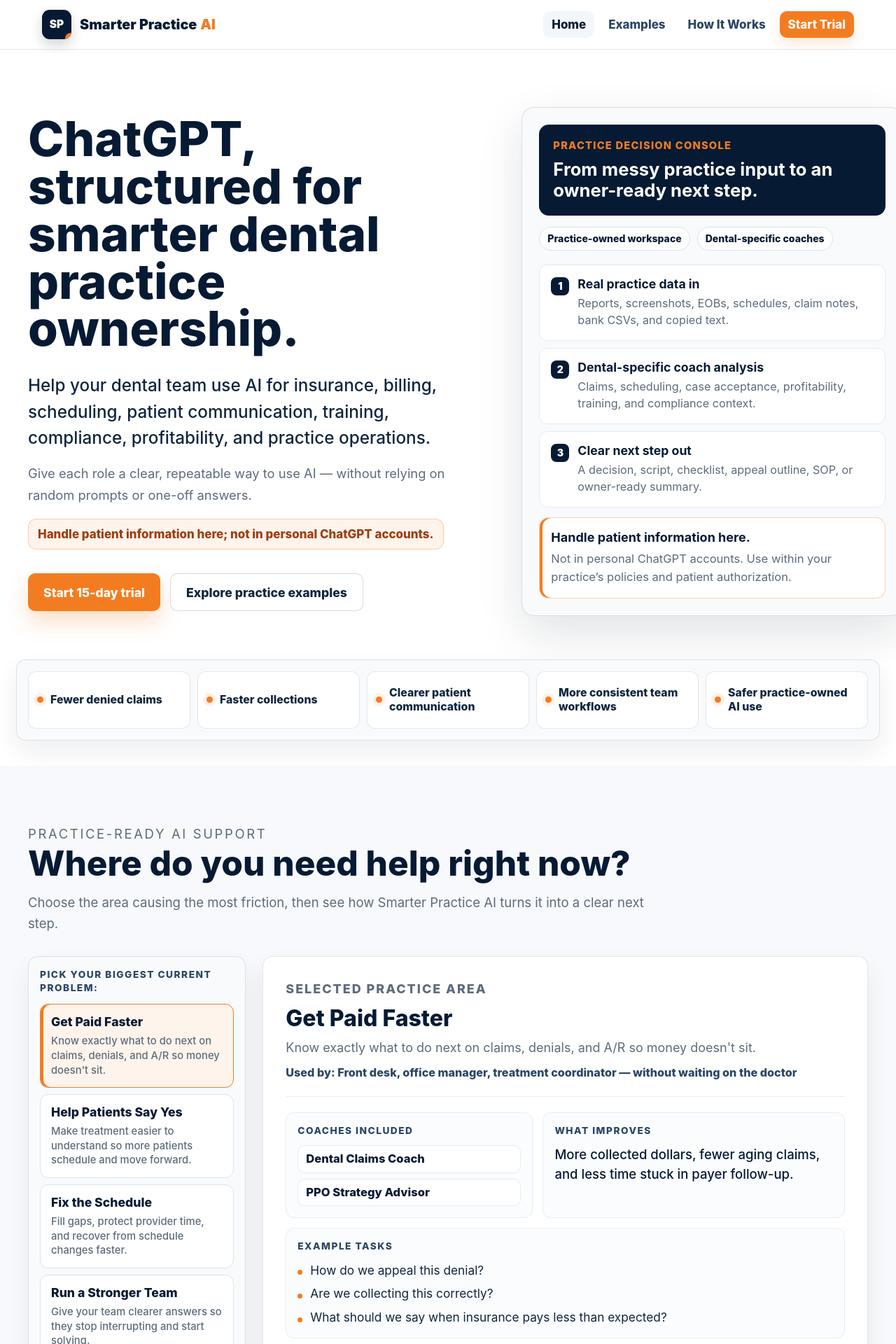
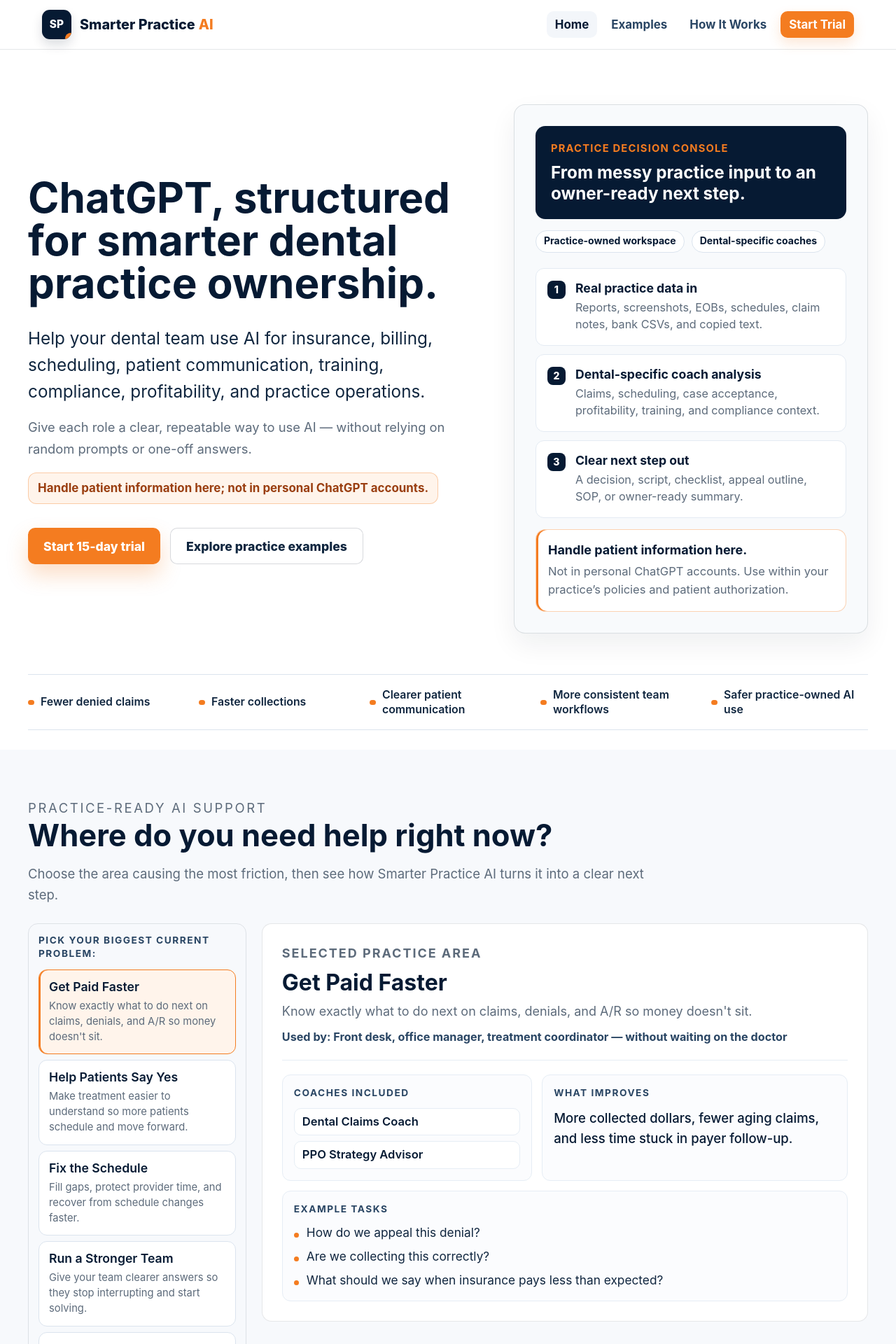
Before and after one commit to jeremyphelps-SP/smarterpractice-site, a React (Vite) app: page / in a window 1280 px wide. Shown: the top 1920 px of the page at 70% size. Built offline with nearby package versions, Linux system fonts and the light colour scheme.

Commit message:
Polish premium brand refinement

```diff
--- a/src/components/CoachCapabilities.css
+++ b/src/components/CoachCapabilities.css
@@ -1,7 +1,7 @@
 .coach-capabilities {
   max-width: var(--section-max-width);
   margin: 0 auto;
-  padding: 82px 20px 76px;
+  padding: 68px 20px 58px;
   color: var(--navy-800);
   font-family: var(--sans);
   text-align: left;
@@ -9,23 +9,23 @@
 
 .coach-capabilities__intro {
   max-width: 880px;
-  margin-bottom: 32px;
+  margin-bottom: 26px;
 }
 
 .coach-capabilities__eyebrow {
   margin: 0 0 10px;
   color: var(--accent);
   font-size: 0.78rem;
-  font-weight: 800;
+  font-weight: 680;
   letter-spacing: 0.14em;
 }
 
 .coach-capabilities__intro h2 {
   margin: 0 0 14px;
   color: var(--navy-900);
-  font-size: clamp(1.8rem, 4vw, 2.75rem);
-  font-weight: 760;
-  line-height: 1.1;
+  font-size: clamp(1.75rem, 3.4vw, 2.45rem);
+  font-weight: 680;
+  line-height: 1.14;
   letter-spacing: 0;
 }
 
@@ -41,13 +41,13 @@
   margin-top: 14px;
   color: var(--navy-800);
   font-size: 0.98rem;
-  font-weight: 700;
+  font-weight: 620;
 }
 
 .coach-capabilities__layout {
   display: grid;
   grid-template-columns: minmax(260px, 0.36fr) minmax(0, 1fr);
-  gap: 24px;
+  gap: 22px;
   align-items: start;
 }
 
@@ -56,12 +56,12 @@
   border: 1px solid var(--card-border);
   border-radius: var(--card-radius);
   background: var(--paper);
-  box-shadow: var(--card-shadow-soft);
+  box-shadow: none;
 }
 
 .coach-capabilities__selector {
-  padding: 16px;
-  background: #f8fafc;
+  padding: 14px;
+  background: transparent;
 }
 
 .coach-capabilities__selector-label,
@@ -70,7 +70,7 @@
   margin: 0;
   color: var(--navy-700);
   font-size: 0.76rem;
-  font-weight: 800;
+  font-weight: 650;
   letter-spacing: 0.11em;
   line-height: 1.35;
   text-transform: uppercase;
@@ -78,7 +78,7 @@
 
 .coach-capabilities__selector-list {
   display: grid;
-  gap: 9px;
+  gap: 8px;
   margin-top: 14px;
 }
 
@@ -86,7 +86,7 @@
   display: grid;
   gap: 5px;
   width: 100%;
-  padding: 14px 15px;
+  padding: 13px 14px;
   border: 1px solid var(--border);
   border-radius: var(--radius-md);
   background: #ffffff;
@@ -104,7 +104,7 @@
 .coach-capabilities__category-button:hover,
 .coach-capabilities__category-button:focus-visible {
   border-color: rgba(7, 24, 44, 0.2);
-  background: #f8fafc;
+  background: #fbfcfe;
   transform: translateY(-1px);
 }
 
@@ -116,27 +116,27 @@
 .coach-capabilities__category-button[aria-pressed="true"] {
   border-color: var(--accent);
   background: var(--accent-soft);
-  box-shadow: inset 4px 0 0 var(--accent);
+  box-shadow: inset 2px 0 0 var(--accent);
 }
 
 .coach-capabilities__category-button span {
   color: var(--navy-900);
   font-size: 0.98rem;
-  font-weight: 800;
+  font-weight: 640;
   line-height: 1.3;
 }
 
 .coach-capabilities__category-button small {
   color: var(--text);
   font-size: 0.82rem;
-  font-weight: 500;
-  line-height: 1.4;
+  font-weight: 400;
+  line-height: 1.48;
 }
 
 .coach-capabilities__detail {
   display: grid;
-  gap: 22px;
-  padding: clamp(24px, 3vw, 32px);
+  gap: 20px;
+  padding: clamp(22px, 3vw, 28px);
 }
 
 .coach-capabilities__detail-header {
@@ -150,7 +150,7 @@
   margin: 0;
   color: var(--navy-900);
   font-size: clamp(1.45rem, 2.5vw, 2rem);
-  font-weight: 760;
+  font-weight: 660;
   line-height: 1.15;
 }
 
@@ -164,7 +164,7 @@
 .coach-capabilities__detail-header .coach-capabilities__used-by {
   color: var(--navy-700);
   font-size: 0.9rem;
-  font-weight: 800;
+  font-weight: 650;
 }
 
 .coach-capabilities__detail-grid {
@@ -200,7 +200,7 @@
   color: var(--navy-900);
   padding: 8px 11px;
   font-size: 0.92rem;
-  font-weight: 800;
+  font-weight: 600;
   line-height: 1.3;
 }
 
@@ -208,8 +208,8 @@
   margin: 12px 0 0;
   color: var(--navy-900);
   font-size: 1.03rem;
-  font-weight: 500;
-  line-height: 1.5;
+  font-weight: 450;
+  line-height: 1.55;
 }
 
 .coach-capabilities__task-list li {
--- a/src/components/Footer.css
+++ b/src/components/Footer.css
@@ -38,7 +38,7 @@
 .site-footer__links a {
   color: rgba(255, 255, 255, 0.82);
   font-size: 0.92rem;
-  font-weight: 750;
+  font-weight: 620;
   text-decoration: none;
 }
 
--- a/src/components/Hero.css
+++ b/src/components/Hero.css
@@ -1,42 +1,47 @@
 .homepage-hero {
-  padding: 82px 20px 0;
+  padding: 78px 20px 0;
   color: var(--navy-800);
   background: #ffffff;
   font-family: var(--sans);
 }
 
+.homepage-hero,
+.homepage-hero * {
+  box-sizing: border-box;
+}
+
 .homepage-hero__inner {
   display: grid;
-  grid-template-columns: minmax(0, 1.05fr) minmax(380px, 0.82fr);
-  gap: clamp(44px, 6vw, 72px);
+  grid-template-columns: minmax(0, 1fr) minmax(420px, 0.82fr);
+  gap: clamp(52px, 6vw, 80px);
   align-items: center;
   max-width: var(--section-max-width);
   margin: 0 auto;
-  padding-bottom: 62px;
+  padding-bottom: 58px;
   text-align: left;
 }
 
 .homepage-hero__content {
   min-width: 0;
-  max-width: 760px;
+  max-width: 720px;
 }
 
 .homepage-hero h1 {
   margin: 6px 0 0;
   color: var(--navy-900);
-  font-size: clamp(2.95rem, 5.4vw, 5rem);
-  font-weight: 760;
+  font-size: clamp(2.72rem, 4.7vw, 4.25rem);
+  font-weight: 690;
   letter-spacing: 0;
-  line-height: 0.98;
+  line-height: 1.01;
 }
 
 .homepage-hero__lead {
-  max-width: 720px;
+  max-width: 690px;
   margin: 28px 0 0;
   color: var(--navy-800);
   font-size: clamp(1.15rem, 2vw, 1.35rem);
-  font-weight: 460;
-  line-height: 1.55;
+  font-weight: 420;
+  line-height: 1.58;
 }
 
 .homepage-hero__support {
@@ -57,8 +62,8 @@
   color: #9a3e10;
   padding: 10px 13px;
   font-size: 0.94rem;
-  font-weight: 850;
-  line-height: 1.35;
+  font-weight: 720;
+  line-height: 1.4;
 }
 
 .homepage-hero__actions {
@@ -76,7 +81,7 @@
   padding: 0 22px;
   border-radius: 10px;
   font-size: 0.98rem;
-  font-weight: 850;
+  font-weight: 760;
   line-height: 1.2;
   text-decoration: none;
   transition:
@@ -116,8 +121,8 @@
 
 .homepage-hero__workflow {
   display: grid;
-  gap: 10px;
-  margin: 20px 0 0;
+  gap: 12px;
+  margin: 22px 0 0;
   padding: 0;
   list-style: none;
   counter-reset: workflow-step;
@@ -132,7 +137,7 @@
   border-radius: var(--radius-md);
   background: #ffffff;
   color: var(--navy-800);
-  padding: 16px 16px 16px 54px;
+  padding: 17px 18px 17px 56px;
   font-size: 0.92rem;
   line-height: 1.45;
   counter-increment: workflow-step;
@@ -151,13 +156,14 @@
   background: var(--navy-900);
   color: #ffffff;
   font-size: 0.78rem;
-  font-weight: 900;
+  font-weight: 760;
   line-height: 1;
 }
 
 .homepage-hero__workflow strong {
   color: var(--navy-900);
   font-size: 0.98rem;
+  font-weight: 680;
   line-height: 1.25;
 }
 
@@ -171,31 +177,32 @@
   width: 100%;
   min-width: 0;
   border: 1px solid rgba(7, 24, 44, 0.12);
-  border-radius: 18px;
+  border-radius: 16px;
   background: #f8fafc;
-  box-shadow: var(--premium-shadow);
-  padding: 24px;
+  box-shadow: var(--card-shadow);
+  padding: 30px;
 }
 
 .homepage-hero__panel-header {
   display: grid;
   gap: 8px;
-  padding: 20px;
+  padding: 22px;
   border-radius: var(--radius-lg);
   background: var(--navy-900);
 }
 
 .homepage-hero__panel-header strong {
   color: #ffffff;
-  font-size: clamp(1.24rem, 2vw, 1.55rem);
-  line-height: 1.2;
+  font-size: clamp(1.22rem, 1.9vw, 1.48rem);
+  font-weight: 680;
+  line-height: 1.24;
 }
 
 .homepage-hero__panel-label {
   margin: 0;
   color: var(--accent);
   font-size: 0.82rem;
-  font-weight: 850;
+  font-weight: 680;
   letter-spacing: 0.08em;
   line-height: 1.4;
   text-transform: uppercase;
@@ -218,23 +225,24 @@
   color: var(--navy-900);
   padding: 0 11px;
   font-size: 0.78rem;
-  font-weight: 850;
+  font-weight: 650;
   line-height: 1.35;
 }
 
 .homepage-hero__safety-card {
-  margin: 14px 0 0;
+  margin: 16px 0 0;
   border: 1px solid var(--accent-border);
   border-radius: var(--radius-lg);
   background: #ffffff;
-  padding: 16px;
-  box-shadow: inset 4px 0 0 var(--accent);
+  padding: 17px;
+  box-shadow: inset 3px 0 0 var(--accent);
 }
 
 .homepage-hero__safety-card strong {
   display: block;
   color: var(--navy-900);
   font-size: 1rem;
+  font-weight: 650;
   line-height: 1.3;
 }
 
@@ -274,8 +282,8 @@
   }
 
   .homepage-hero h1 {
-    font-size: clamp(2.35rem, 12vw, 3.1rem);
-    line-height: 1.02;
+    font-size: clamp(2.05rem, 9.7vw, 2.65rem);
+    line-height: 1.05;
   }
 
   .homepage-hero__actions,
--- a/src/components/ProofStrip.css
+++ b/src/components/ProofStrip.css
@@ -1,5 +1,5 @@
 .proof-strip {
-  padding: 0 20px 36px;
+  padding: 0 20px 28px;
   background: #ffffff;
   color: var(--navy-900);
   font-family: var(--sans);
@@ -8,42 +8,42 @@
 .proof-strip__inner {
   display: grid;
   grid-template-columns: repeat(5, minmax(0, 1fr));
-  gap: 10px;
+  gap: 20px;
   max-width: var(--section-max-width);
   margin: 0 auto;
-  padding: 16px;
-  border: 1px solid var(--card-border);
-  border-radius: var(--card-radius);
-  background: #f8fafc;
-  box-shadow: var(--card-shadow-soft);
+  padding: 18px 0;
+  border-top: 1px solid var(--border);
+  border-bottom: 1px solid var(--border);
+  background: transparent;
+  box-shadow: none;
 }
 
 .proof-strip__item {
   display: flex;
   align-items: center;
-  gap: 10px;
-  min-height: 58px;
-  padding: 11px 12px;
-  border: 1px solid rgba(7, 31, 61, 0.1);
-  border-radius: var(--radius-md);
-  background: #ffffff;
+  gap: 9px;
+  min-height: 34px;
+  padding: 0;
+  border: 0;
+  border-radius: 0;
+  background: transparent;
 }
 
 .proof-strip__item span {
   flex: 0 0 9px;
-  width: 9px;
-  height: 9px;
+  width: 7px;
+  height: 7px;
   border-radius: 999px;
   background: var(--accent);
-  box-shadow: 0 0 0 5px rgba(249, 115, 22, 0.1);
+  box-shadow: none;
 }
 
 .proof-strip__item p {
   margin: 0;
   color: var(--navy-800);
   font-size: 0.88rem;
-  font-weight: 800;
-  line-height: 1.25;
+  font-weight: 620;
+  line-height: 1.35;
   text-align: left;
 }
 
@@ -60,7 +60,8 @@
 
   .proof-strip__inner {
     grid-template-columns: 1fr;
-    padding: 12px;
+    gap: 14px;
+    padding: 16px 0;
   }
 }
 
--- a/src/components/SiteNav.css
+++ b/src/components/SiteNav.css
@@ -29,7 +29,7 @@
   gap: 12px;
   color: var(--navy-900);
   font-size: 1.1rem;
-  font-weight: 900;
+  font-weight: 760;
   line-height: 1.15;
   text-decoration: none;
 }
@@ -46,9 +46,9 @@
   background: var(--navy-900);
   color: #ffffff;
   font-size: 0.86rem;
-  font-weight: 900;
+  font-weight: 760;
   letter-spacing: 0;
-  box-shadow: 0 8px 18px rgba(7, 24, 44, 0.18);
+  box-shadow: 0 8px 16px rgba(7, 24, 44, 0.14);
 }
 
 .site-nav__mark::after {
@@ -87,7 +87,7 @@
 .site-nav__mobile-panel a {
   color: var(--navy-700);
   font-size: 0.94rem;
-  font-weight: 800;
+  font-weight: 650;
   line-height: 1.2;
   text-decoration: none;
 }
@@ -151,7 +151,7 @@
   border-radius: 10px;
   padding: 0 12px;
   font-size: 0.88rem;
-  font-weight: 850;
+  font-weight: 650;
   line-height: 1.2;
   text-decoration: none;
 }
--- a/src/index.css
+++ b/src/index.css
@@ -27,9 +27,9 @@
   --section-padding: clamp(64px, 7vw, 96px) 20px;
   --card-bg: #ffffff;
   --card-border: rgba(7, 24, 44, 0.1);
-  --card-shadow: 0 24px 56px rgba(7, 24, 44, 0.1);
-  --card-shadow-soft: 0 16px 34px rgba(7, 24, 44, 0.07);
-  --premium-shadow: 0 24px 64px rgba(7, 24, 44, 0.12);
+  --card-shadow: 0 16px 38px rgba(7, 24, 44, 0.065);
+  --card-shadow-soft: 0 10px 24px rgba(7, 24, 44, 0.035);
+  --premium-shadow: 0 18px 44px rgba(7, 24, 44, 0.075);
   --card-radius: 14px;
   --radius-lg: 14px;
   --radius-md: 12px;
@@ -114,7 +114,7 @@
 h1,
 h2 {
   font-family: var(--heading);
-  font-weight: 720;
+  font-weight: 680;
   color: var(--text-h);
 }
 
@@ -186,7 +186,7 @@
 .scenario-matrix {
   max-width: var(--section-max-width);
   margin: 0 auto;
-  padding: 92px 20px 98px;
+  padding: 88px 20px 96px;
   color: var(--navy-800);
   font-family: var(--sans);
   text-align: left;
@@ -200,8 +200,8 @@
 .scenario-matrix__intro {
   position: relative;
   display: grid;
-  gap: 12px;
-  padding: clamp(28px, 4vw, 42px);
+  gap: 13px;
+  padding: clamp(30px, 4vw, 44px);
   border: 1px solid rgba(7, 24, 44, 0.18);
   border-bottom: 0;
   border-radius: var(--card-radius) var(--card-radius) 0 0;
@@ -214,7 +214,7 @@
   margin: 0 0 8px;
   color: var(--accent);
   font-size: 0.86rem;
-  font-weight: 800;
+  font-weight: 680;
   letter-spacing: 0.08em;
   text-transform: uppercase;
 }
@@ -223,9 +223,9 @@
   max-width: 900px;
   margin: 0;
   color: #ffffff;
-  font-size: clamp(1.8rem, 4vw, 2.75rem);
-  font-weight: 760;
-  line-height: 1.1;
+  font-size: clamp(1.85rem, 3.6vw, 2.65rem);
+  font-weight: 690;
+  line-height: 1.12;
   letter-spacing: 0;
   word-break: normal;
   overflow-wrap: break-word;
@@ -247,9 +247,9 @@
   border-radius: var(--radius-md);
   background: rgba(255, 255, 255, 0.08);
   color: #ffffff;
-  padding: 10px 12px;
+  padding: 10px 13px;
   font-size: 0.94rem;
-  font-weight: 800;
+  font-weight: 650;
   line-height: 1.35;
   overflow-wrap: anywhere;
 }
@@ -262,16 +262,16 @@
   color: #ffffff;
   padding: 8px 12px;
   font-size: 0.92rem;
-  font-weight: 800;
+  font-weight: 650;
   line-height: 1.35;
 }
 
 .scenario-matrix__categories {
   display: flex;
   flex-wrap: wrap;
-  gap: 8px;
+  gap: 9px;
   margin: 0;
-  padding: 18px 22px 20px;
+  padding: 18px 24px 20px;
   border-inline: 1px solid var(--card-border);
   background: var(--paper);
   width: 100%;
@@ -285,28 +285,28 @@
   color: var(--navy-700);
   padding: 10px 12px;
   font-size: 0.9rem;
-  font-weight: 800;
+  font-weight: 620;
   line-height: 1.25;
   white-space: normal;
 }
 
 .scenario-matrix__category-button[aria-pressed="true"] {
   border-color: var(--accent);
-  background: var(--accent);
-  color: #ffffff;
-  box-shadow: 0 10px 22px rgba(244, 124, 32, 0.18);
+  background: var(--accent-soft);
+  color: #9a3e10;
+  box-shadow: none;
 }
 
 .scenario-matrix__layout {
   display: grid;
   grid-template-columns: minmax(250px, 335px) minmax(0, 1fr);
-  gap: 22px;
+  gap: 26px;
   align-items: start;
-  padding: 24px;
-  border: 1px solid var(--card-border);
+  padding: 30px;
+  border: 1px solid rgba(7, 24, 44, 0.085);
   border-radius: 0 0 var(--card-radius) var(--card-radius);
-  background: #f8fafc;
-  box-shadow: var(--card-shadow);
+  background: #fbfcfe;
+  box-shadow: none;
   width: 100%;
   max-width: 100%;
 }
@@ -316,20 +316,20 @@
 }
 
 .scenario-matrix__detail-card {
-  border: 1px solid rgba(7, 24, 44, 0.11);
+  border: 1px solid rgba(7, 24, 44, 0.095);
   border-radius: var(--card-radius);
   background: var(--paper);
-  box-shadow: 0 18px 42px rgba(7, 24, 44, 0.08);
+  box-shadow: 0 12px 28px rgba(7, 24, 44, 0.035);
   min-width: 0;
   max-width: 100%;
 }
 
 .scenario-matrix__scenario-list {
   overflow: hidden;
-  border: 1px solid rgba(7, 24, 44, 0.12);
+  border: 1px solid rgba(7, 24, 44, 0.095);
   border-radius: var(--card-radius);
   background: var(--paper);
-  box-shadow: 0 12px 28px rgba(7, 24, 44, 0.05);
+  box-shadow: none;
   min-width: 0;
   max-width: 100%;
 }
@@ -337,12 +337,12 @@
 .scenario-matrix__list-title {
   margin: 0;
   border-bottom: 1px solid #e8eef5;
-  padding: 18px 18px 13px;
-  color: #ffffff;
+  padding: 18px 18px 14px;
+  color: var(--navy-900);
   font-size: 1rem;
-  font-weight: 800;
+  font-weight: 660;
   line-height: 1.3;
-  background: var(--navy-900);
+  background: #ffffff;
 }
 
 .scenario-matrix__scenario-list-items {
@@ -354,16 +354,16 @@
 .scenario-matrix__scenario-button {
   width: 100%;
   position: relative;
-  padding: 16px 16px 16px 20px;
+  padding: 15px 16px 15px 20px;
   border: 0;
   border-bottom: 1px solid #edf2f7;
   background: transparent;
   color: var(--navy-700);
   font-size: 0.96rem;
-  line-height: 1.35;
+  line-height: 1.42;
   text-align: left;
   cursor: pointer;
-  font-weight: 600;
+  font-weight: 500;
   overflow-wrap: anywhere;
   white-space: normal;
 }
@@ -377,8 +377,8 @@
 .scenario-matrix__scenario-button[aria-pressed="true"] {
   background: var(--accent-soft);
   color: var(--navy-900);
-  font-weight: 800;
-  box-shadow: inset 4px 0 0 var(--accent);
+  font-weight: 620;
+  box-shadow: inset 3px 0 0 var(--accent);
 }
 
 .scenario-matrix__detail-card {
@@ -395,16 +395,16 @@
   color: var(--navy-700);
   padding: 6px 10px;
   font-size: 0.82rem;
-  font-weight: 800;
+  font-weight: 650;
   line-height: 1.35;
 }
 
 .scenario-matrix__scenario-title {
   margin: 0 0 14px;
   color: var(--navy-900);
-  font-size: clamp(1.35rem, 2.5vw, 1.85rem);
-  font-weight: 760;
-  line-height: 1.18;
+  font-size: clamp(1.35rem, 2.4vw, 1.8rem);
+  font-weight: 690;
+  line-height: 1.2;
   letter-spacing: 0;
   overflow-wrap: anywhere;
 }
@@ -413,36 +413,36 @@
   margin: 0 0 16px;
   color: var(--text);
   font-size: 0.96rem;
-  font-weight: 500;
-  line-height: 1.55;
+  font-weight: 400;
+  line-height: 1.62;
 }
 
 .scenario-matrix__use-case span {
   color: var(--navy-900);
-  font-weight: 800;
+  font-weight: 650;
 }
 
 .scenario-matrix__detail-list {
   display: grid;
-  gap: 12px;
+  gap: 11px;
   margin: 0;
 }
 
 .scenario-matrix__analysis-flow {
-  gap: 10px;
+  gap: 9px;
 }
 
 .scenario-matrix__analysis-section {
-  border: 1px solid #e6edf5;
+  border: 1px solid #e9eff5;
   border-radius: var(--radius-md);
-  background: #fbfcfe;
-  padding: 14px 15px;
+  background: #ffffff;
+  padding: 14px 16px;
 }
 
 .scenario-matrix__analysis-section--upload {
   border-color: var(--accent-border);
   background: var(--accent-soft);
-  box-shadow: inset 4px 0 0 var(--accent);
+  box-shadow: inset 3px 0 0 var(--accent);
 }
 
 .scenario-matrix__analysis-section--upload .scenario-matrix__label {
@@ -450,9 +450,9 @@
 }
 
 .scenario-matrix__analysis-section--decision {
-  border-color: rgba(7, 24, 44, 0.2);
-  background: #f4f7fb;
-  box-shadow: inset 4px 0 0 var(--navy-900);
+  border-color: rgba(7, 24, 44, 0.18);
+  background: #eef3f8;
+  box-shadow: inset 3px 0 0 var(--navy-900);
 }
 
 .scenario-matrix__analysis-section--decision .scenario-matrix__label {
@@ -461,13 +461,13 @@
 
 .scenario-matrix__analysis-section--decision .scenario-matrix__body {
   color: var(--navy-900);
-  font-weight: 500;
+  font-weight: 560;
 }
 
 .scenario-matrix__label {
   color: var(--navy-900);
-  font-size: 0.95rem;
-  font-weight: 800;
+  font-size: 0.93rem;
+  font-weight: 650;
   line-height: 1.35;
 }
 
@@ -478,7 +478,7 @@
   color: var(--navy-800);
   font-size: 0.96rem;
   font-weight: 400;
-  line-height: 1.52;
+  line-height: 1.6;
   overflow-wrap: anywhere;
 }
 
@@ -506,11 +506,11 @@
 }
 
 .scenario-matrix__action-block {
-  border: 1px solid rgba(7, 24, 44, 0.16);
-  border-radius: 14px;
+  border: 1px solid rgba(7, 24, 44, 0.12);
+  border-radius: var(--radius-md);
   background: #f4f7fb;
-  padding: 18px;
-  box-shadow: inset 0 1px 0 rgba(255, 255, 255, 0.8);
+  padding: 16px;
+  box-shadow: none;
 }
 
 .scenario-matrix__action-block .scenario-matrix__label {
@@ -526,12 +526,12 @@
   margin: 12px 0 0;
   color: var(--navy-700);
   font-size: 0.96rem;
-  font-weight: 500;
-  line-height: 1.45;
+  font-weight: 450;
+  line-height: 1.5;
 }
 
 .scenario-matrix__outcome span {
-  font-weight: 800;
+  font-weight: 650;
 }
 
 .scenario-matrix__trial-link {
@@ -549,7 +549,7 @@
   background: var(--accent-soft);
   color: #9a3e10;
   padding: 8px 12px;
-  font-weight: 800;
+  font-weight: 650;
   text-decoration: none;
   white-space: normal;
   overflow-wrap: anywhere;
@@ -585,14 +585,14 @@
 .scenario-matrix__execution-label {
   color: var(--navy-700);
   font-size: 0.92rem;
-  font-weight: 800;
+  font-weight: 650;
 }
 
 .scenario-matrix__recommendation-label {
   margin: 0 0 4px;
   color: var(--navy-700);
   font-size: 0.92rem;
-  font-weight: 800;
+  font-weight: 650;
   line-height: 1.35;
 }
 
@@ -609,7 +609,7 @@
   color: var(--navy-700);
   padding: 6px 10px;
   font-size: 0.9rem;
-  font-weight: 700;
+  font-weight: 600;
 }
 
 .scenario-matrix__details-toggle {
@@ -625,7 +625,7 @@
   color: var(--navy-800);
   font: inherit;
   font-size: 0.94rem;
-  font-weight: 800;
+  font-weight: 650;
   line-height: 1.2;
   cursor: pointer;
   transition:
```
Also changed, not shown: src/components/AIImageStudio.css (+73 -35 lines), src/components/TrialCTA.css (+14 -9 lines), src/pages/HowItWorksPage.css (+19 -18 lines), src/pages/PrivacyPage.css (+4 -4 lines), src/pages/TermsPage.css (+4 -4 lines).
